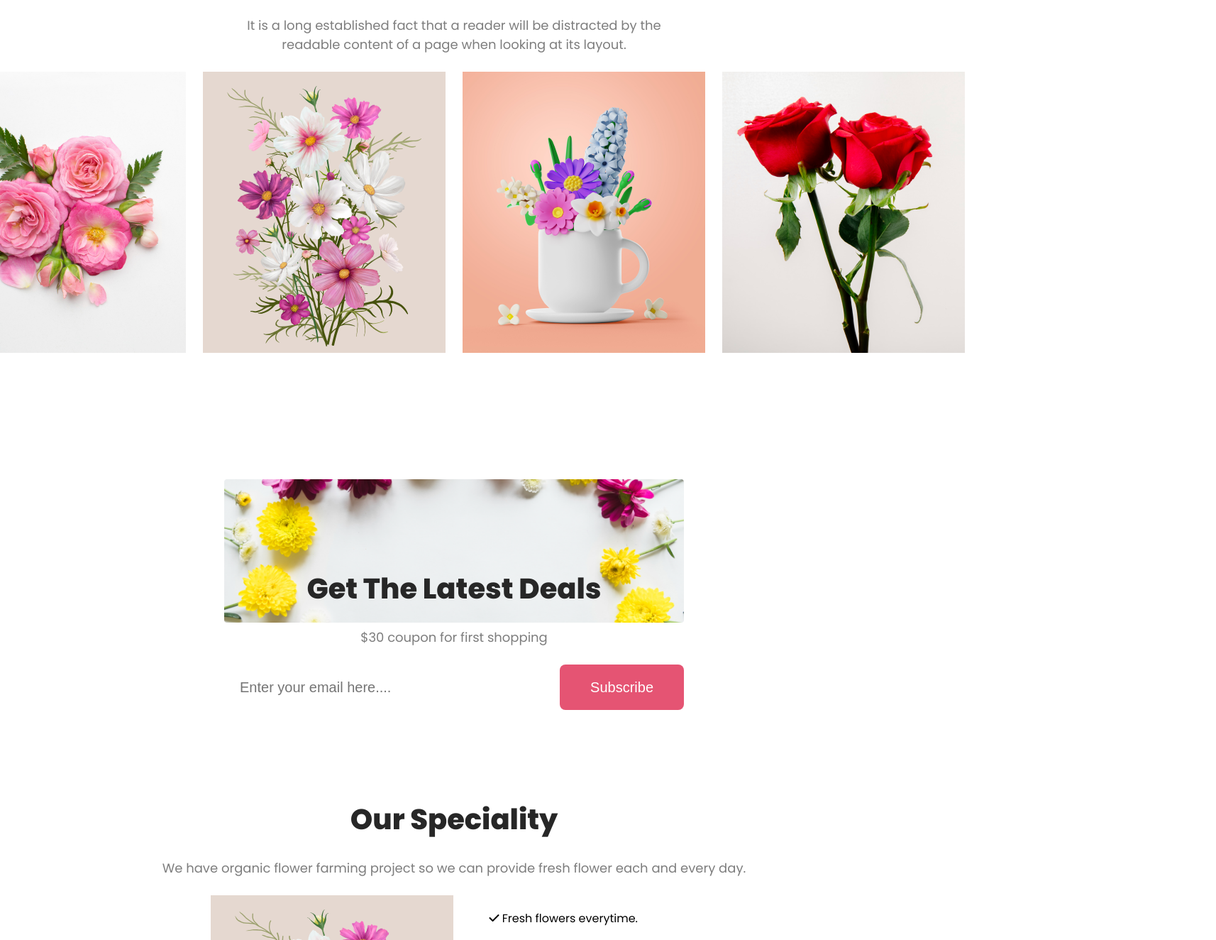
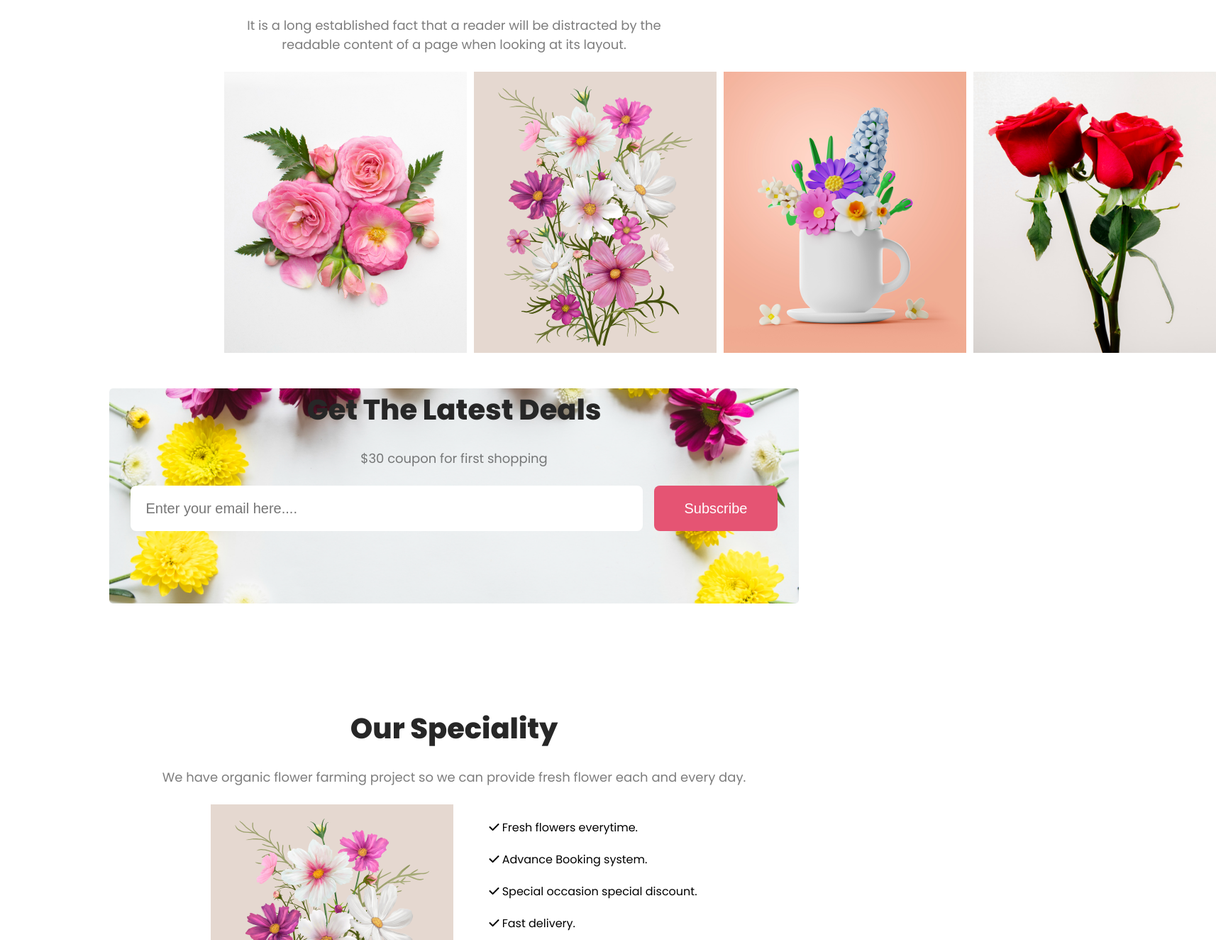
Before and after one commit to shimulbd23/flower-shop, a plain HTML site: page index.html in a window 1280 px wide. Shown: the part 3305-4629 px from the top of the page at 71% size, 1714 px wide, since content can reach past the window. Drawn offline with Linux system fonts and the light colour scheme.

Commit message:
re-arranged

```diff
--- a/index.html
+++ b/index.html
@@ -136,7 +136,8 @@
 
         <!-- latest deal section starts here  -->
 
-        <section class="latest-deal">
+        <section class="latest-container">
+            <div class="latest-deal">
                 <h2 class="section-title">
                     Get The Latest Deals
                 </h2>
@@ -146,6 +147,7 @@
                 <div class="subscribe">
                     <input class="email" type="text" placeholder="Enter your email here....">
                     <button class="btn-primary">Subscribe</button>
+                </div>
             </div>
         </section>
 
--- a/style.css
+++ b/style.css
@@ -45,8 +45,7 @@ header {
 /* featured flowers start  */
 .featured-flowers,
 .delivery,
-.instagram,
-.latest-deal {
+.instagram {
     margin: 178px 316px 0px;
 }
 
@@ -143,7 +142,7 @@ header {
     display: flex;
     justify-content: space-around;
     align-items: center;
-    padding: 100px 300px;
+    padding: 100px 240px;
 
 }
 
@@ -159,24 +158,30 @@ header {
 
 .instagram-photo-container {
     display: flex;
-    justify-content: center;
-    gap: 24px;
+    justify-content: space-evenly;
+    gap: 10px;
 }
 
 /* latest deals  */
+.latest-container {
+    display: flex;
+    justify-content: center;
+    margin-top: 50px;
+}
 
 .latest-deal {
     background-image: url("./images/Rectangle\ 9.png");
     height: 449px;
     background-size: contain;
     background-repeat: no-repeat;
-    display: flex;
+    /* display: flex;
     flex-direction: column;
-    justify-content: center;
+    justify-content: center; */
 
 }
 
 .subscribe {
+    padding: 0px 30px;
     display: flex;
     justify-content: center;
 }
@@ -188,7 +193,6 @@ header {
     padding-left: 22px;
     font-size: 20px;
     border: 0;
-    cursor: pointer;
     margin-right: 16px;
 }
 
```
Lines whose indentation alone changed are shown as unchanged.
